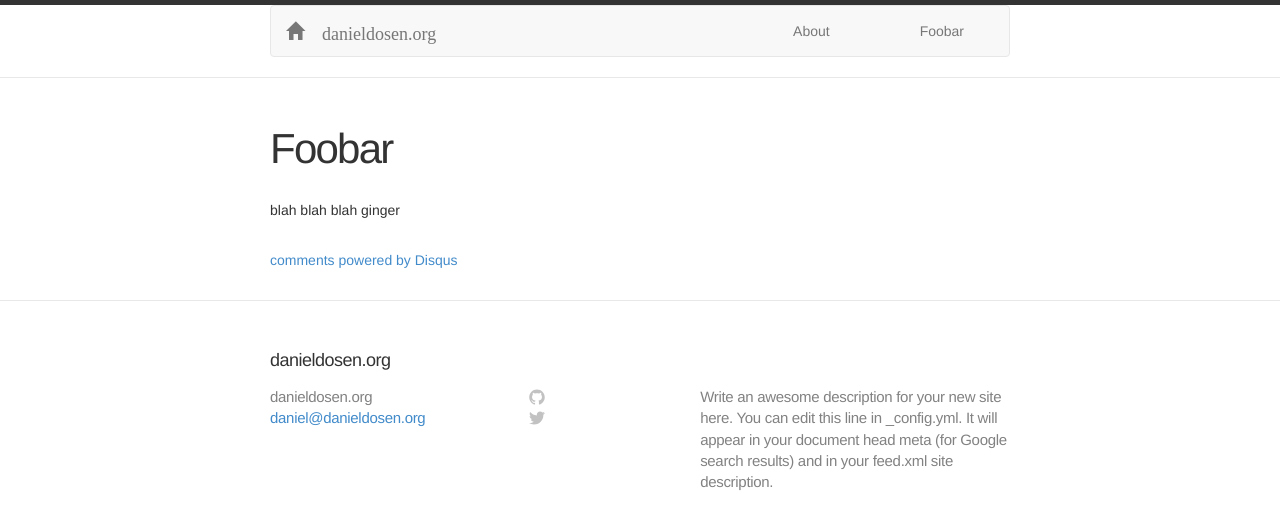
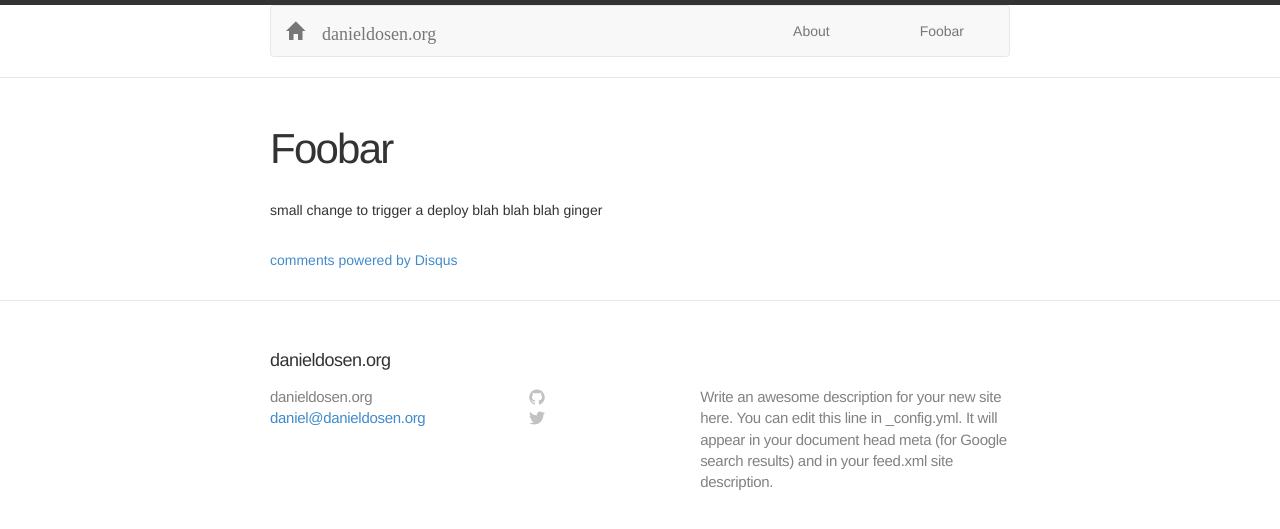
Before and after one commit to dgdosen/danieldosen_org, a Jekyll site: the page built from foo.md, in a window 1280 px wide. Shown: the top 529 px of the page. Built offline with Jekyll 4.4.1, drawn with Linux system fonts in a browser that asks for light colours; nearby versions of some CDN libraries; library files that are not in the unit come from our copies; comment, search, counter and statistics services are not loaded.

Commit message:
test change

```diff
--- a/foo.md
+++ b/foo.md
@@ -4,4 +4,5 @@ title: Foobar
 permalink: /foobar/
 ---
 
+small change to trigger a deploy
 blah blah blah ginger
```
